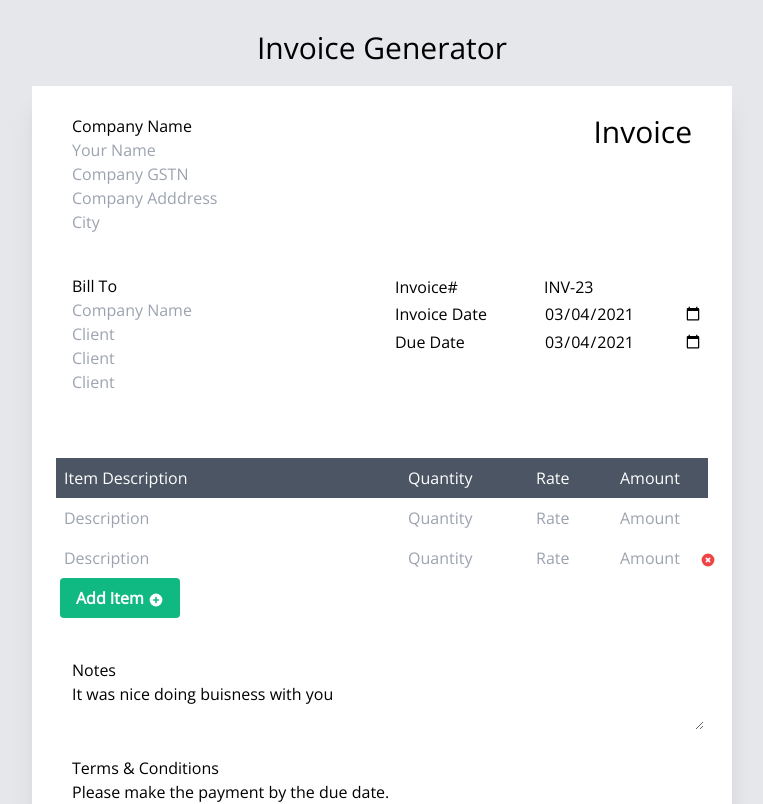
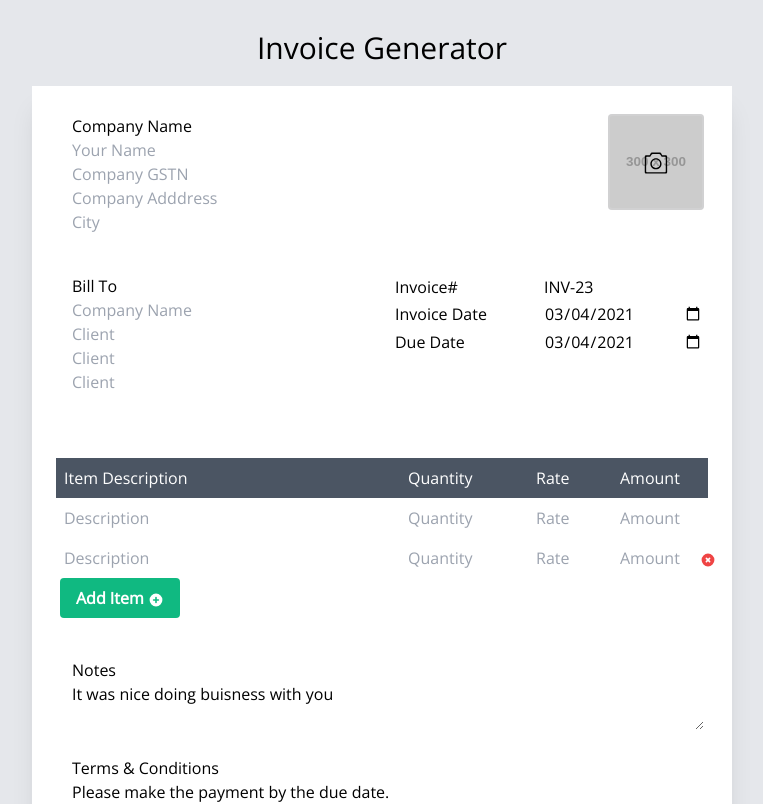
Before and after one commit to karthikraja34/ekmo, a React (Create React App) app: page / in a window 1280 px wide. Shown: the top 804 px of the page, without its empty margins (258-1021 px from the left). Built offline with nearby package versions, Linux system fonts and the light colour scheme.

Commit message:
Add logo feature

```diff
--- a/src/components/Main.jsx
+++ b/src/components/Main.jsx
@@ -1,6 +1,6 @@
 import React, {Component} from 'react';
 import parse from "html-react-parser";
-import {extractContext, renderHandleBar} from "../utils/misc";
+import {extractContext, renderHandleBar, toBase64} from "../utils/misc";
 import template from "../templates/default/template";
 import data from "../templates/default/data.json";
 
@@ -18,7 +18,15 @@ class MainComponent extends Component {
     if (e.target.dataset && e.target.dataset.type === "repeater") {
       const index = e.target.dataset.index;
       data["repeater"][index][e.target.name].value = e.target.value;
-    } else {
+    }
+    else if(e.target.name==="company_logo_input"){
+      toBase64(e.target.files[0])
+      .then((base64data)=>{
+        document.getElementById('company_logo').src=base64data;
+      })
+      .catch(err=>console.log(err))
+  }
+   else {
       data[e.target.name].value = e.target.value;
     }
 
@@ -36,6 +44,9 @@ class MainComponent extends Component {
       const data = {...this.state.data}
       data["repeater"].splice(index, 1);
       this.setState({data})
+    }
+    else if(e.target.name==="change-logo"){
+      document.getElementById('fileUploadButton').click();
     }
   }
 
--- a/src/templates/default/data.json
+++ b/src/templates/default/data.json
@@ -23,11 +23,6 @@
     "input": "<input type='text' name='city' class='px-3 focus:outline-none focus:ring bg-transparent focus:border-blue-900 ' placeholder='City' value='{{{value}}}'>",
     "output": "<span>{{{value}}}</span>",
     "value": ""
-  },
-  "company_logo": {
-    "input": "<input type='text' name='company_logo' class='px-3 focus:outline-none text-right text-3xl focus:ring bg-transparent focus:border-blue-900 placeholder-gray-800' placeholder='Company Name' value='{{{value}}}'>",
-    "output": "<span class='text-3xl'>{{{value}}}</span>",
-    "value": "Invoice"
   },
   "bill_to": {
     "input": "<input type='text' name='bill_to' class='px-3 focus:outline-none focus:ring bg-transparent focus:border-blue-900 placeholder-gray-800' placeholder='Bill To' value='{{{value}}}'>",
--- a/src/templates/default/template.jsx
+++ b/src/templates/default/template.jsx
@@ -9,7 +9,17 @@ var template = `
       {{{city}}} <br/>
     </div>
     <div>
-      {{{company_logo}}}
+      <div>
+      {{#unless previewMode}}
+        <button class='w-24 h-24 absolute border-solid border-2 border-black-500 border-opacity-20 rounded focus:outline-none' name='change-logo'>
+          <svg class='w-6 inline object-top pointer-events-none ' viewBox='0 0 20 20'>
+            <path fill-rule='evenodd' d='M9.958,5.956c-2.577,0-4.667,2.089-4.667,4.667c0,2.577,2.089,4.667,4.667,4.667s4.667-2.09,4.667-4.667C14.625,8.045,12.535,5.956,9.958,5.956z M9.958,14.123c-1.933,0-3.5-1.568-3.5-3.5c0-1.933,1.567-3.5,3.5-3.5s3.5,1.567,3.5,3.5C13.458,12.555,11.891,14.123,9.958,14.123z M18.124,3.623h-2.916l-0.583-1.167c0,0-0.522-1.167-1.167-1.167h-7c-0.645,0-1.167,1.167-1.167,1.167L4.708,3.623H1.792c-0.645,0-1.167,0.522-1.167,1.167v12.832c0,0.645,0.522,1.168,1.167,1.168h16.333c0.645,0,1.167-0.523,1.167-1.168V4.789C19.291,4.145,18.769,3.623,18.124,3.623z M18.124,17.039c0,0.322-0.261,0.582-0.583,0.582H2.375c-0.323,0-0.583-0.26-0.583-0.582V5.373c0-0.323,0.261-0.583,0.583-0.583h2.954C5.316,4.74,5.292,4.695,5.292,4.643l0.933-1.458c0,0,0.418-0.729,0.934-0.729h5.6c0.516,0,0.934,0.729,0.934,0.729l0.934,1.458c0,0.052-0.024,0.097-0.038,0.146h2.954c0.322,0,0.583,0.261,0.583,0.583V17.039z' clip-rule='evenodd' />
+          </svg>
+        </button>
+        <input name='company_logo_input' class='hidden' type='file' id='fileUploadButton' accept='image/x-png,image/jpeg' />
+      {{/unless}}
+      </div>
+    <img id='company_logo' name='company_logo' class='object-cover w-24 h-24 rounded' src='https://placehold.co/300x300/e2e8f0/e2e8f0' />
     </div>
   </div>
   <div class="flex row justify-between mt-10">
--- a/src/utils/misc.js
+++ b/src/utils/misc.js
@@ -7,6 +7,8 @@ const DOMPurify = createDOMPurify(window)
 export function renderHandleBar(rawHtml, context={}) {
   const html = Handlebars.compile(rawHtml)(context)
   return DOMPurify.sanitize(html)
+  //console.log(html);
+  //return html;
 }
 
 export function extractContext(data, previewMode = false) {
@@ -32,3 +34,10 @@ export function extractContext(data, previewMode = false) {
   context["previewMode"] = previewMode
   return context
 }
+
+export const toBase64 = file => new Promise((resolve, reject) => {
+  const reader = new FileReader();
+  reader.readAsDataURL(file);
+  reader.onload = () => resolve(reader.result);
+  reader.onerror = error => reject(error);
+});
```
